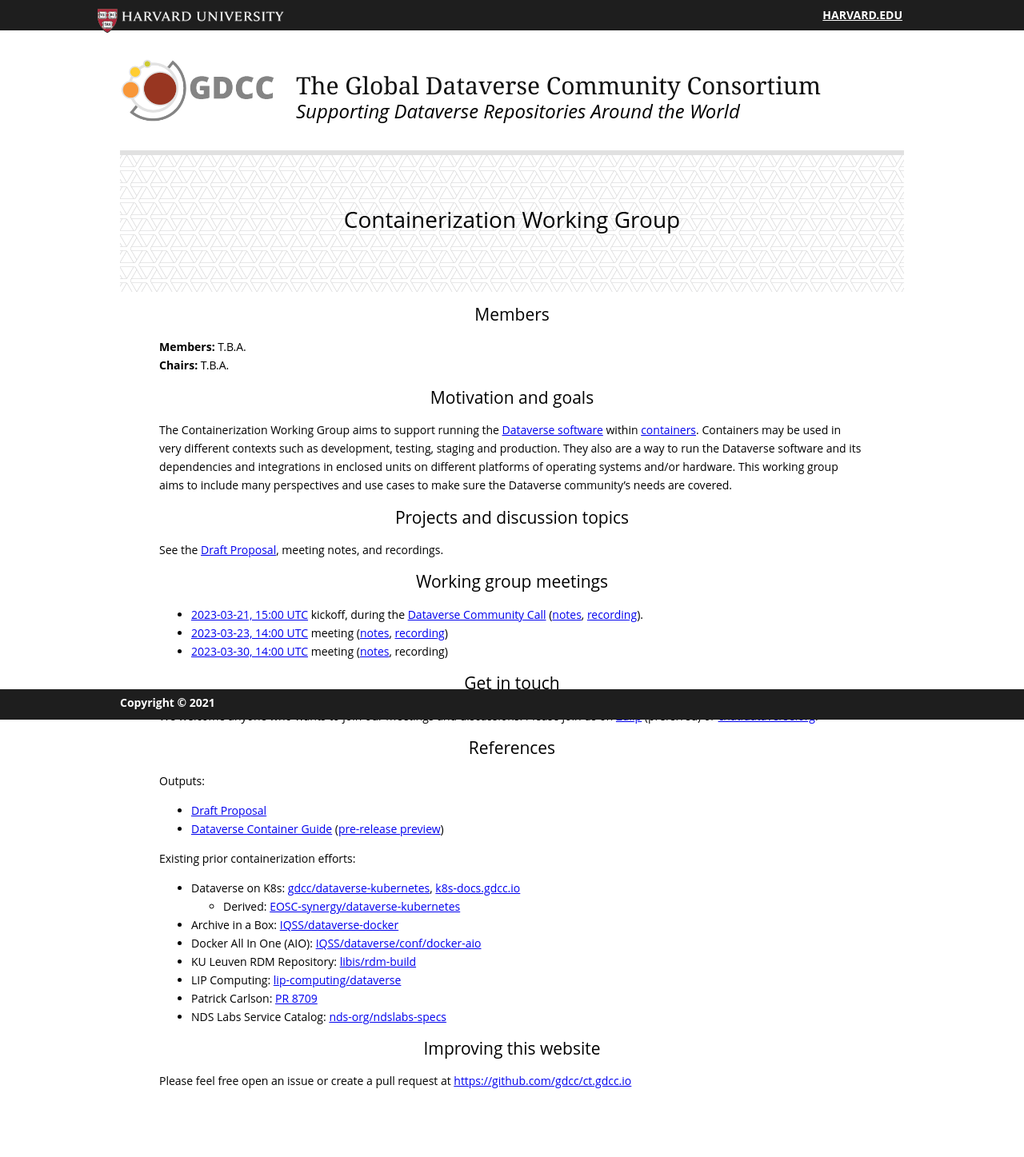
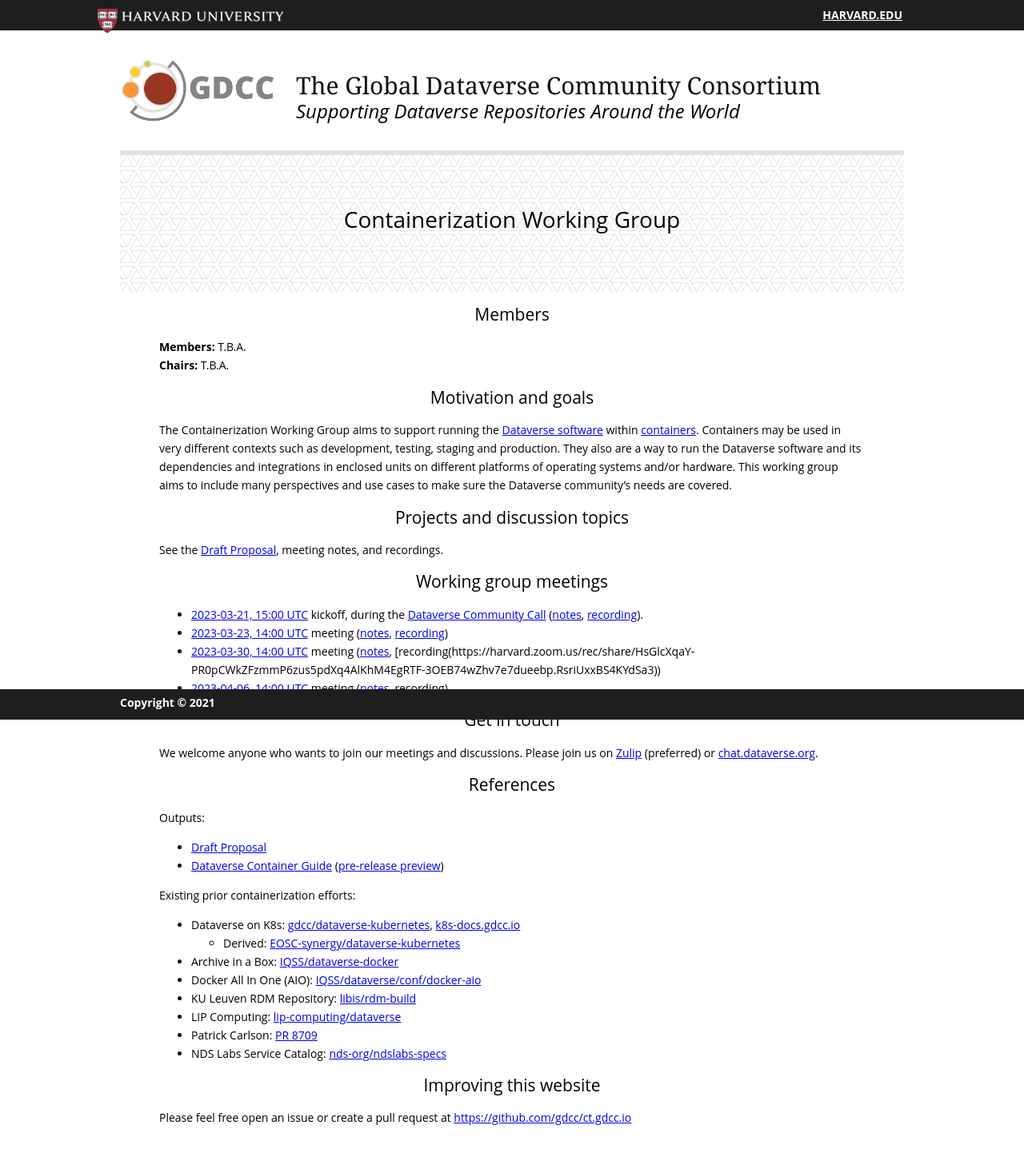
Before and after one commit to gdcc/ct.gdcc.io, a Jekyll site: the page built from index.md, in a window 1280 px wide. Shown: the whole page at 80% size. Built offline with Jekyll 4.4.1, drawn with Linux system fonts in a browser that asks for light colours; our own code applies the rules of GitHub Pages for plain Markdown files; before the commit the page ends 1401 px from its top, so only the background shows below that.

Commit message:
add recording for last meeting, notes for next

```diff
--- a/index.md
+++ b/index.md
@@ -22,7 +22,8 @@ See the [Draft Proposal](https://docs.google.com/document/d/14DHDB24Cp_kzpYqhHCK
 
 - [2023-03-21, 15:00 UTC](https://time.is/compare/1500_21_Mar_2023_in_UTC) kickoff, during the [Dataverse Community Call](https://dataverse.org/community-calls) ([notes](https://docs.google.com/document/d/1r_GMYqYzUyQR2LQ2cqSLWPDuFRzd18PJ-4UFC4Nvnpw/edit#), [recording](https://harvard.zoom.us/rec/share/qb3gd3pboooRa9UHyLyIvPfxVgoahbGWFaxLdJDO2VD-MGMqWnZIsJjc3Rxao6Wu.-Y-CiwvgRwVj8v6c)).
 - [2023-03-23, 14:00 UTC](https://time.is/compare/1400_23_Mar_2023_in_UTC) meeting ([notes](https://docs.google.com/document/d/1UmKajGpOH8tkvyEbgIYvHDKZBAMfdvCp8AZC0ZEEtWs/edit?usp=sharing), [recording](https://harvard.zoom.us/rec/share/kviiT4GO2zruomf0T-QHCWqDksK6jT525bPrENNGWf01MhLtZOS0mU3b6Gw-_usp.CnoqlfsFqvOhXEyY))
-- [2023-03-30, 14:00 UTC](https://time.is/compare/1400_30_Mar_2023_in_UTC) meeting ([notes](https://docs.google.com/document/d/1Z1PUOp19zJVEGNcFsV7tqPErWQnkVV6qkDo5ZQUHMVM/edit?usp=sharing), recording)
+- [2023-03-30, 14:00 UTC](https://time.is/compare/1400_30_Mar_2023_in_UTC) meeting ([notes](https://docs.google.com/document/d/1Z1PUOp19zJVEGNcFsV7tqPErWQnkVV6qkDo5ZQUHMVM/edit?usp=sharing), [recording(https://harvard.zoom.us/rec/share/HsGlcXqaY-PR0pCWkZFzmmP6zus5pdXq4AlKhM4EgRTF-3OEB74wZhv7e7dueebp.RsriUxxBS4KYdSa3))
+- [2023-04-06, 14:00 UTC](https://time.is/compare/1400_06_Apr_2023_in_UTC) meeting ([notes](https://docs.google.com/document/d/1YVIKW7stAiGwJtuijDlC85cBnBGdEsi_z0mJb0FOysw/edit?usp=sharing), recording)
 
 ## Get in touch
 
```
